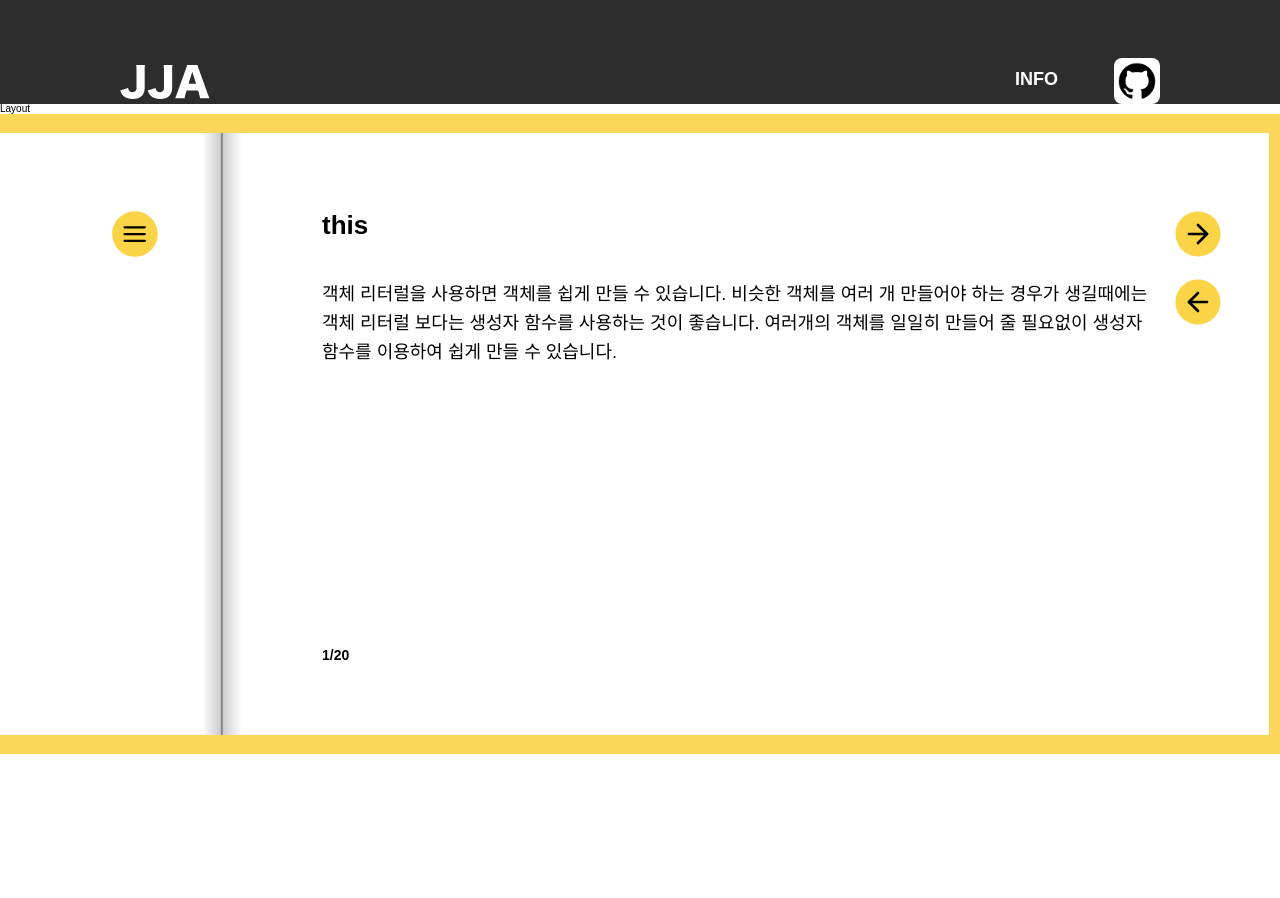
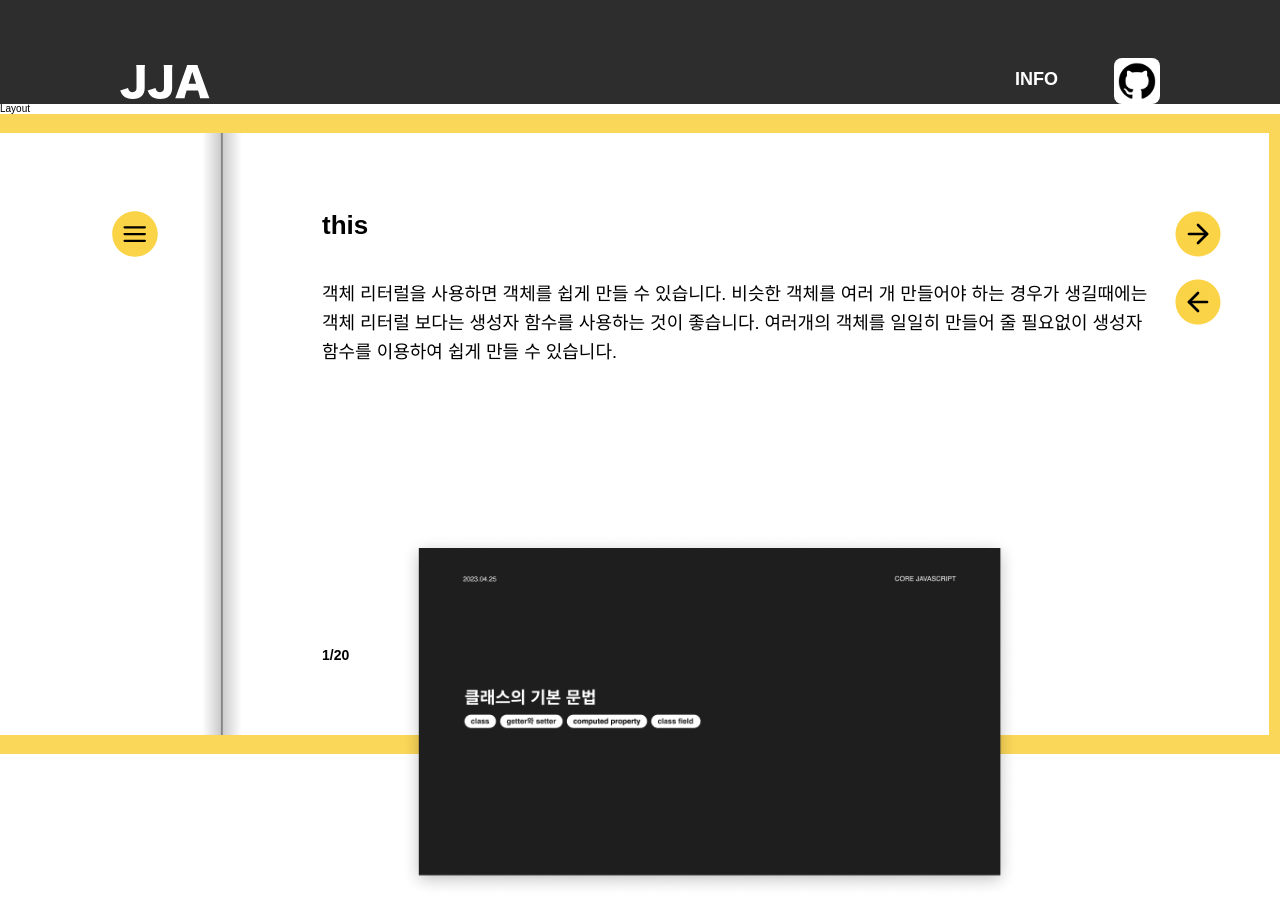
Before and after one commit to eunjoo0311/JJA, a React (Create React App) app: page /1/1 in a window 1280 px wide. Before the commit the page ends 800 px from the top, so only its background shows below. Built offline with nearby package versions, Linux system fonts and the light colour scheme.

Commit message:
✨ feat: ppt .drag했을 때 이동 (#13)

```diff
--- a/src/pages/BookcontentsPage/ChapterPage/ChapterPage.jsx
+++ b/src/pages/BookcontentsPage/ChapterPage/ChapterPage.jsx
@@ -1,12 +1,13 @@
 /** @jsx jsx */
 import { jsx, css } from '@emotion/react';
 import styled from '@emotion/styled';
-import React from 'react';
+import React, { useRef, useState } from 'react';
 import { useNavigate, useLocation } from 'react-router-dom';
 import left from '../../../assets/images/arrow-left-circle.svg';
 import right from '../../../assets/images/arrow-right-circle.svg';
 import menu from '../../../assets/images/menu.svg';
 import titleList from '../../../data/TitleList';
+import ppt from '../../../assets/images/ppt.png';
 
 const Bookmarked = styled.div`
     position: relative;
@@ -81,6 +82,11 @@ const Contents = styled.section`
 const Title = styled.h1`
     font-size: ${({ theme }) => theme.fontSize.large};
     font-weight: 600;
+
+    ::selection {
+        background-color: ${({ theme }) =>
+            theme.colors.yellow}; /* 원하는 색상으로 변경 */
+    }
 `;
 
 const Script = styled.p`
@@ -104,6 +110,16 @@ const Page = styled.p`
     font-weight: 600;
 `;
 
+const Ppt = styled.img`
+    width: 620px;
+    content: '';
+    position: absolute;
+    top: 60%;
+    left: 40%;
+    z-index: 2;
+    cursor: move;
+`;
+
 const getTitleById = id => {
     const titleInfo = titleList.find(item => item.id === id);
     return titleInfo ? titleInfo.title : '에러';
@@ -115,9 +131,50 @@ export default function ChapterPage() {
     const titleId = 5;
     const title = getTitleById(titleId);
 
-    function onClickMenu() {
+    const [isDragging, setIsDragging] = useState(false);
+    const [pptPosition, setPptPosition] = useState({ x: 400, y: 400 });
+    const pptRef = useRef(null);
+    const offset = useRef({ x: 0, y: 0 });
+
+    const handleMouseDown = e => {
+        e.preventDefault();
+
+        const pptElement = pptRef.current;
+        if (pptElement) {
+            setIsDragging(true);
+            offset.current = {
+                x: e.clientX - pptElement.offsetLeft,
+                y: e.clientY - pptElement.offsetTop,
+            };
+            window.addEventListener('mousemove', handleMouseMove);
+            window.addEventListener('mouseup', handleMouseUp);
+        }
+    };
+
+    const handleMouseMove = e => {
+        if (!isDragging) return;
+
+        const pptElement = pptRef.current;
+        if (pptElement) {
+            const newX = e.clientX - offset.current.x;
+            const newY = e.clientY - offset.current.y;
+
+            setPptPosition({
+                x: newX,
+                y: newY,
+            });
+        }
+    };
+
+    const handleMouseUp = () => {
+        setIsDragging(false);
+        window.removeEventListener('mousemove', handleMouseMove);
+        window.removeEventListener('mouseup', handleMouseUp);
+    };
+
+    const onClickMenu = () => {
         navigate('/:bookname/index');
-    }
+    };
 
     return (
         <Bookmarked>
@@ -146,6 +203,18 @@ export default function ChapterPage() {
                 </Script>
                 <Page>1/20</Page>
             </Contents>
+            <Ppt
+                src={ppt}
+                ref={pptRef}
+                onMouseDown={handleMouseDown}
+                onMouseMove={handleMouseMove}
+                onMouseUp={handleMouseUp}
+                isDragging={isDragging}
+                style={{
+                    left: `${pptPosition.x}px`,
+                    top: `${pptPosition.y}px`,
+                }}
+            />
         </Bookmarked>
     );
 }
--- a/webpack.config.js
+++ b/webpack.config.js
@@ -26,9 +26,10 @@ module.exports = {
                 },
             },
             {
-                test: /\.svg$/,
+                test: /\.(svg|png)$/,
                 use: 'file-loader',
             },
+
         ],
     },
     devServer: {
```
Also changed, not shown: src/assets/images/ppt.png (added).
